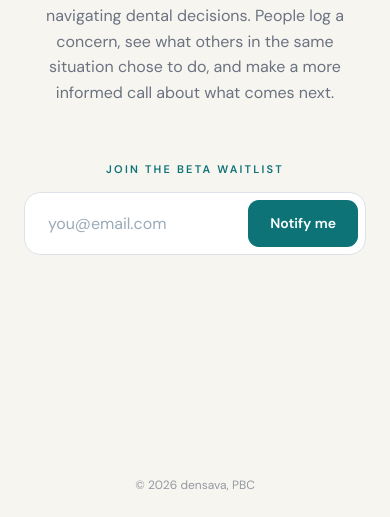
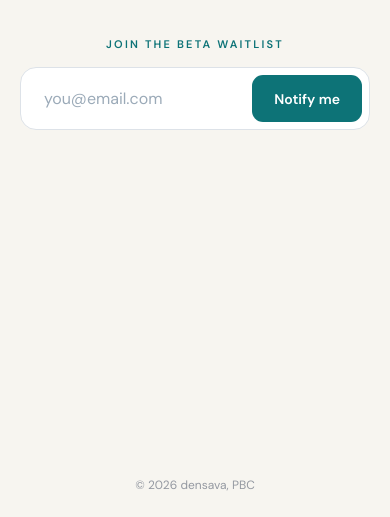
Before and after one commit to jawnster/densava-co, a website: page index.html in a window 390 px wide. Shown: the part 391-908 px from the top of the page. Drawn offline with Linux system fonts and the light colour scheme.

Commit message:
polish: drop top padding on mobile, anchor content near top edge

```diff
--- a/index.html
+++ b/index.html
@@ -55,6 +55,16 @@
     justify-content: center;
     padding: 72px 24px;
     text-align: center;
+  }
+
+  /* on phones, drop the wordmark closer to the top edge instead of
+     vertically centering — center-justified looks like wasted whitespace
+     above the fold on a tall portrait viewport. */
+  @media (max-width: 640px) {
+    main {
+      padding: 40px 20px 32px;
+      justify-content: flex-start;
+    }
   }
 
   /* visually hide content for sighted users but keep it for screen readers */
```
